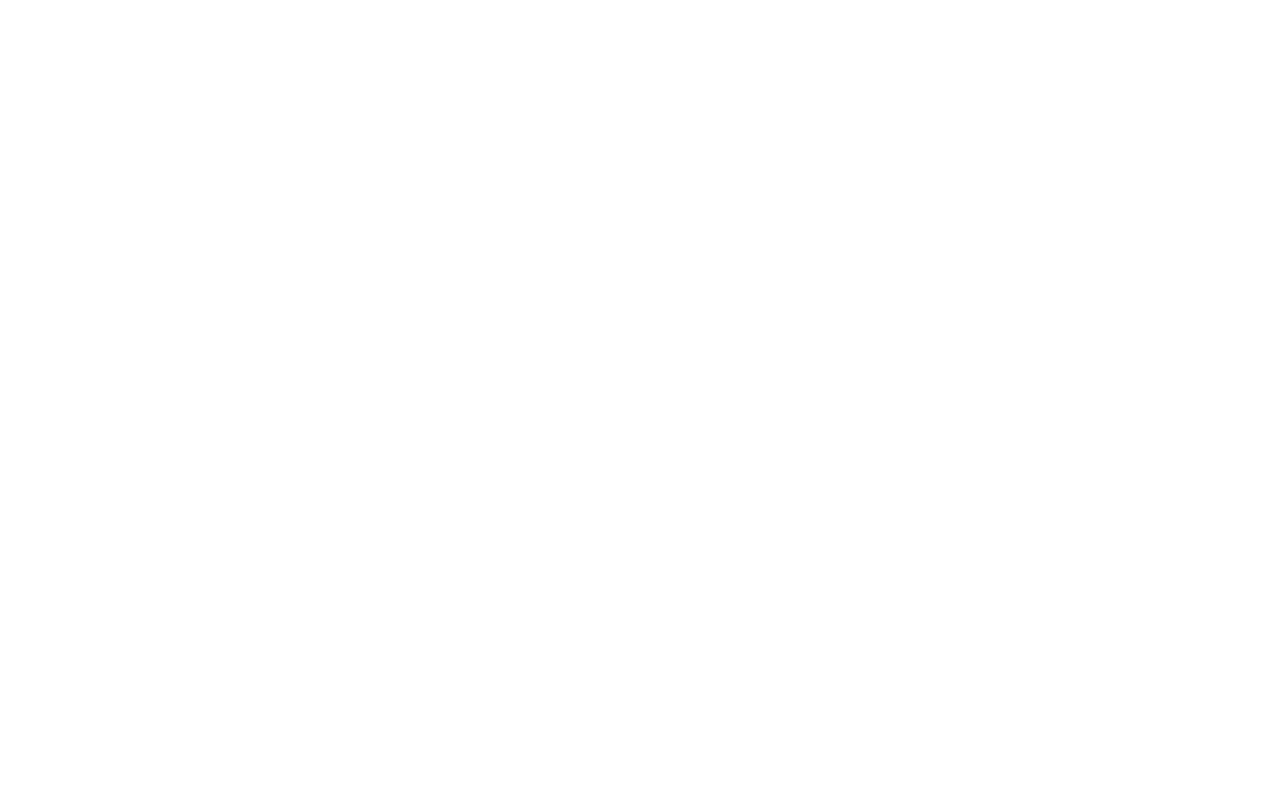
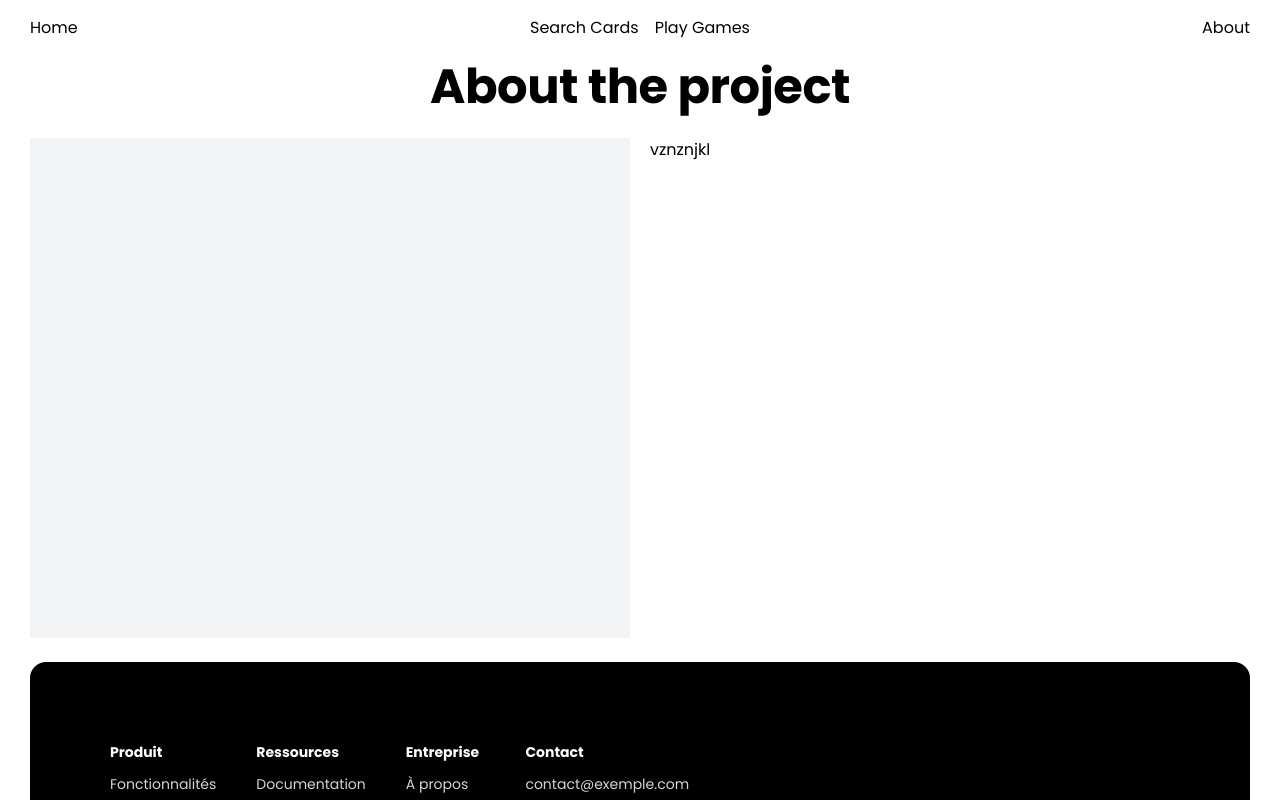
Before and after one commit to LilianFanilo/imac-api-ygo, a Nuxt app: page /about in a window 1280 px wide. Before the commit this address had no page. Shown: the top 800 px of the page. Built offline with nearby package versions, Linux system fonts and the light colour scheme.

Commit message:
Add cookie storage + About page

```diff
--- a/app/assets/css/main.css
+++ b/app/assets/css/main.css
@@ -11,6 +11,7 @@
   --spacing-40px: 2.5rem;
 
   --text-h1: 3rem;
+  --text-h1-mobile: 2.25rem;
   --tracking-h1: -0.01em;
   --leading-h1: 3.875rem;
 
--- a/app/components/H1.vue
+++ b/app/components/H1.vue
@@ -1,5 +1,5 @@
 <template>
-  <h1 class="text-h1 tracking-h1 leading-h1 font-bold">
+  <h1 class="text-center text-h1 tracking-h1 leading-h1 font-bold">
     <slot />
   </h1>
 </template>
--- a/app/components/layouts/CardsDisplay.vue
+++ b/app/components/layouts/CardsDisplay.vue
@@ -28,6 +28,7 @@
     paginatedCards,
     currentPage,
     totalPages,
+    clearFilters,
   } = useCardFilters(rawCards);
 </script>
 
@@ -51,6 +52,13 @@
           v-model="selectedTypes"
         />
       </div>
+
+      <button
+        @click="clearFilters"
+        class="px-16px py-8px bg-red-100 text-red-600 font-bold rounded-lg hover:bg-red-200 transition-colors ml-auto"
+      >
+        Clear Filters
+      </button>
     </div>
 
     <div class="flex flex-wrap gap-8px">
--- a/app/components/layouts/Navbar.vue
+++ b/app/components/layouts/Navbar.vue
@@ -8,7 +8,7 @@
       <li><NuxtLink to="/Games">Play Games</NuxtLink></li>
     </ul>
     <ul class="flex justify-end">
-      <li><NuxtLink to="/">À propos</NuxtLink></li>
+      <li><NuxtLink to="About/">About</NuxtLink></li>
     </ul>
   </nav>
 </template>
--- a/app/composables/useCardFilters.ts
+++ b/app/composables/useCardFilters.ts
@@ -1,16 +1,20 @@
 // composables/useCardFilters.ts
 import { ref, computed, watch, reactive, type Ref } from "vue";
+import { useLocalStorage } from "@vueuse/core"; // 👈 Import ajouté
 import type { YgoCard } from "~/types/ygo";
 
 export const useCardFilters = (initialCards: Ref<YgoCard[]>) => {
-  const search = ref("");
-  const selectedTypes = ref<string[]>([]);
-  const filters = ref({ cardType: "", level: "", attribute: "", race: "" });
+  const search = useCookie("ygo-search", { default: () => "" });
+  const selectedTypes = useCookie<string[]>("ygo-selected-types", {
+    default: () => [],
+  });
+  const filters = useCookie("ygo-filters", {
+    default: () => ({ cardType: "", level: "", attribute: "", race: "" }),
+  });
+  const sortField = useCookie("ygo-sort-field", { default: () => "name" });
+  const sortDirection = useCookie("ygo-sort-dir", { default: () => "asc" });
 
-  // 1. Nouveaux états pour gérer le tri
-  const sortField = ref("name");
-  const sortDirection = ref("asc");
-
+  // La page courante n'a généralement pas besoin d'être sauvegardée
   const currentPage = ref(1);
   const pageSize = 20;
 
@@ -42,10 +46,7 @@
     ];
 
     initialCards.value.forEach((c) => {
-      // Si c.type n'existe pas, on passe à la suite
       if (!c.type) return;
-
-      // On parcourt nos types autorisés pour voir si le type de la carte le contient
       allowed.forEach((allow) => {
         if (c.type.includes(allow)) {
           types.add(allow);
@@ -101,9 +102,8 @@
     return result;
   });
 
-  // 2. Nouvelle logique de tri
+  // Logique de tri
   const sortedCards = computed(() => {
-    // Créer une copie pour ne pas muter le tableau d'origine
     let result = [...filteredCards.value];
 
     if (!sortField.value) return result;
@@ -112,17 +112,14 @@
       let valA = a[sortField.value as keyof YgoCard];
       let valB = b[sortField.value as keyof YgoCard];
 
-      // Sécurité : Gérer les cartes sans Atk/Def/Level (Magies, Pièges)
       if (valA === undefined || valA === null) valA = -1;
       if (valB === undefined || valB === null) valB = -1;
 
-      // Tri des chaînes de caractères (ex: nom de la carte)
       if (typeof valA === "string" && typeof valB === "string") {
         const compareResult = valA.localeCompare(valB);
         return sortDirection.value === "asc" ? compareResult : -compareResult;
       }
 
-      // Tri des nombres (Atk, Def, Level)
       if (valA < valB) return sortDirection.value === "asc" ? -1 : 1;
       if (valA > valB) return sortDirection.value === "asc" ? 1 : -1;
       return 0;
@@ -131,7 +128,6 @@
     return result;
   });
 
-  // 3. La pagination utilise maintenant sortedCards au lieu de filteredCards
   const paginatedCards = computed(() => {
     const start = (currentPage.value - 1) * pageSize;
     return sortedCards.value.slice(start, start + pageSize);
@@ -140,6 +136,15 @@
   const totalPages = computed(() =>
     Math.ceil(sortedCards.value.length / pageSize),
   );
+
+  const clearFilters = () => {
+    search.value = "";
+    selectedTypes.value = [];
+    filters.value = { cardType: "", level: "", attribute: "", race: "" };
+    sortField.value = "name";
+    sortDirection.value = "asc";
+    currentPage.value = 1; // On ramène l'utilisateur à la première page
+  };
 
   // Remise à la page 1 si on filtre ou qu'on trie
   watch(
@@ -154,17 +159,17 @@
     search,
     selectedTypes,
     filters,
-    sortField, // Exposé pour le template
-    sortDirection, // Exposé pour le template
+    sortField,
+    sortDirection,
     currentPage,
     paginatedCards,
     totalPages,
-    // 4. Reactive() rend l'objet réactif dans ton template (plus besoin de .value)
     options: reactive({
       attributes: uniqueAttributes,
       races: uniqueRaces,
       cardTypes: uniqueCardTypes,
       levels: uniqueLevels,
     }),
+    clearFilters,
   };
 };
--- /dev/null
+++ b/app/pages/about.vue
@@ -0,0 +1,20 @@
+<script setup lang="ts">
+  import H1 from "~/components/H1.vue";
+  import Footer from "~/components/layouts/Footer.vue";
+  import Main from "~/components/layouts/Main.vue";
+  import Navbar from "~/components/layouts/Navbar.vue";
+</script>
+
+<template>
+  <Navbar />
+  <Main>
+    <div class="col-span-full">
+      <H1>About the project</H1>
+    </div>
+    <div
+      class="col-span-full md:col-start-1 md:col-end-7 h-[500px] bg-gray-100"
+    ></div>
+    <p>vznznjkl</p>
+  </Main>
+  <Footer />
+</template>
--- a/app/pages/games/higher_or_lower_atk.vue
+++ b/app/pages/games/higher_or_lower_atk.vue
@@ -3,6 +3,7 @@
   import H1 from "~/components/H1.vue";
   import H2 from "~/components/H2.vue";
   import H3 from "~/components/H3.vue";
+  import Footer from "~/components/layouts/Footer.vue";
   import Main from "~/components/layouts/Main.vue";
   import Navbar from "~/components/layouts/Navbar.vue";
   import Background from "~/components/ui/Background.vue";
@@ -133,4 +134,5 @@
     </div>
     <Background />
   </Main>
+  <Footer />
 </template>
--- a/package.json
+++ b/package.json
@@ -15,5 +15,9 @@
     "tailwindcss": "^4.1.18",
     "vue": "^3.5.27",
     "vue-router": "^4.6.4"
+  },
+  "devDependencies": {
+    "@vueuse/core": "^14.2.1",
+    "@vueuse/nuxt": "^14.2.1"
   }
 }
```
Also changed, not shown: 1 other file (tests, documents, lock files or other folders).
